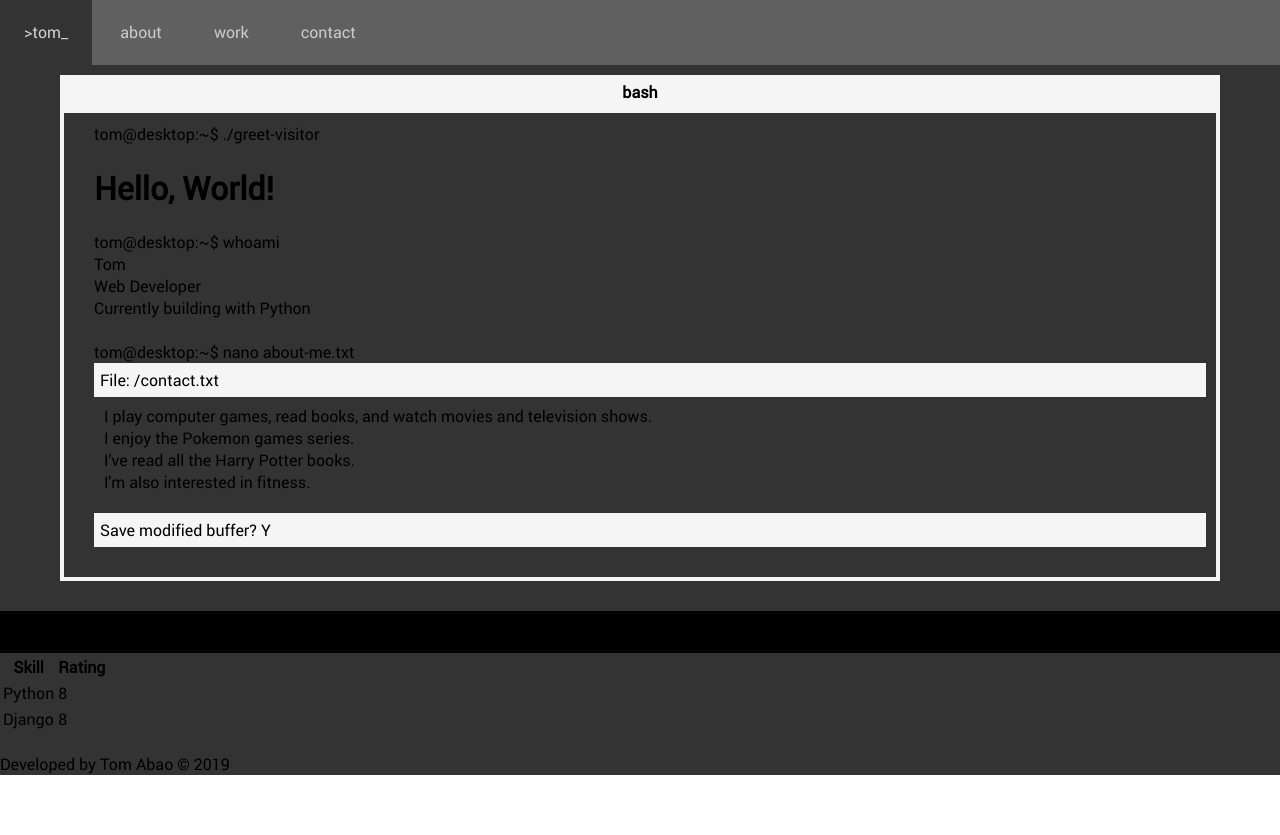
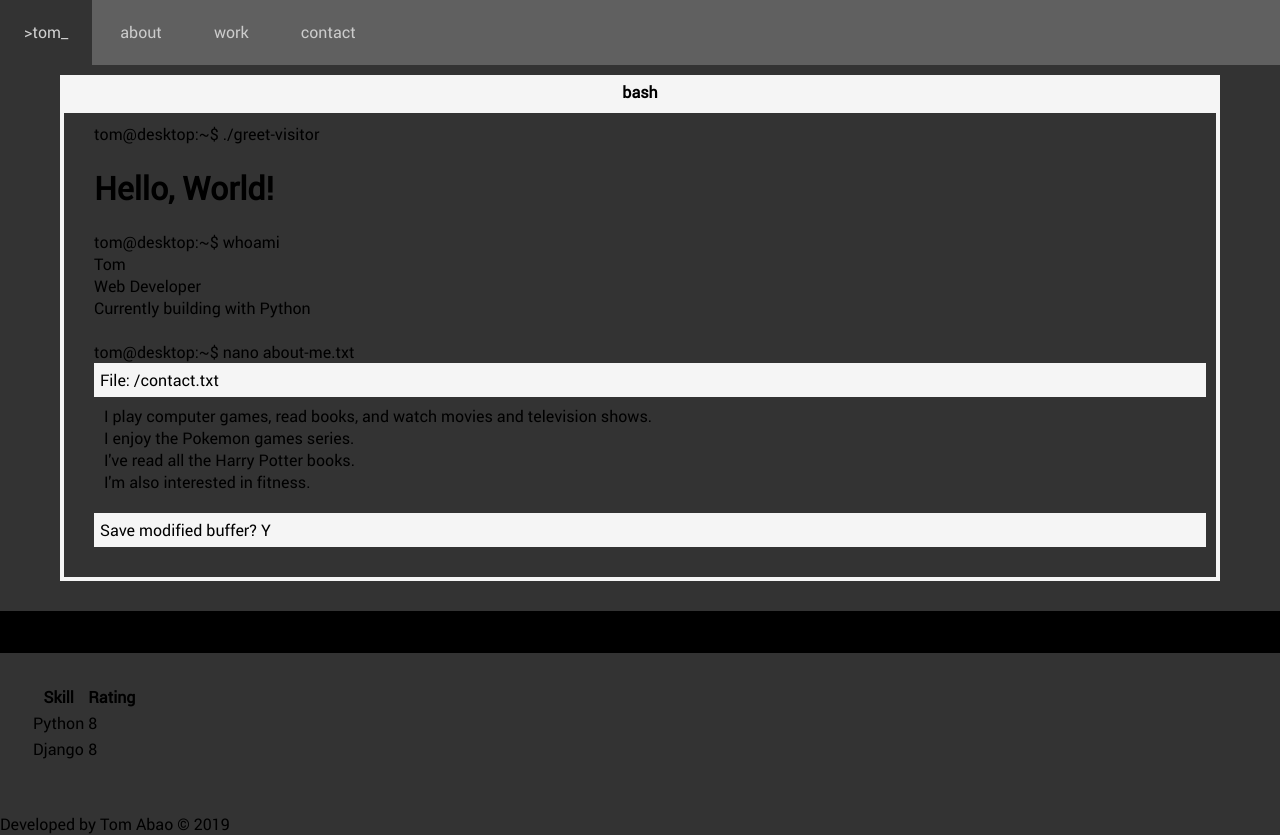
Before and after one commit to kormin/react-portfolio, a React (Create React App) app: page / in a window 1280 px wide. Before the commit the page ends 800 px from the top, so only its background shows below. Built offline with nearby package versions, Linux system fonts and the light colour scheme.

Commit message:
add browser content

```diff
--- a/src/components/Work.js
+++ b/src/components/Work.js
@@ -7,6 +7,7 @@ class Work extends Component {
         <div className="browser-titlebar">
           Tom's Portfolio
         </div>
+        <div className="browser-content">
           <table>
             <thead>
               <tr>
@@ -26,6 +27,7 @@ class Work extends Component {
             </tbody>
           </table>
         </div>
+      </div>
     );
   }
 }
--- a/src/main.css
+++ b/src/main.css
@@ -79,6 +79,10 @@ ul.taskbar > li > a:hover {
   padding: 10px;
 }
 
+.browser-content {
+  padding: 30px;
+}
+
 @media (min-width: 576px) {
   #home {
     padding: 10px 60px;
```
Lines whose indentation alone changed are shown as unchanged.
